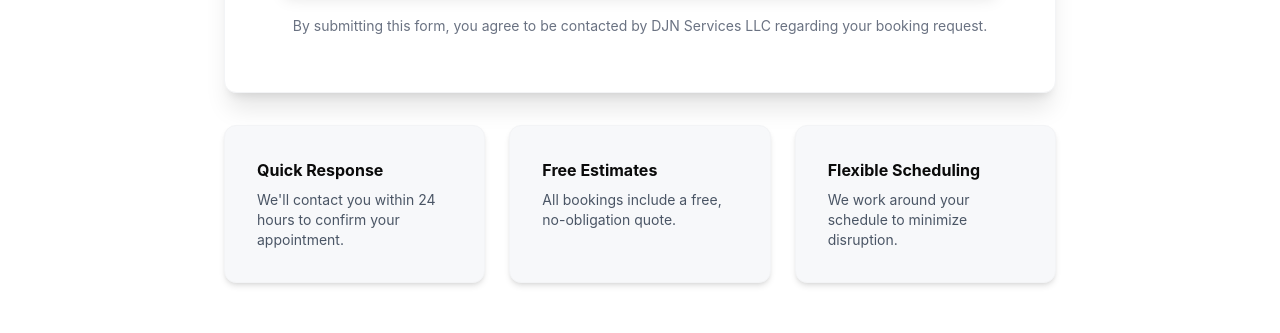
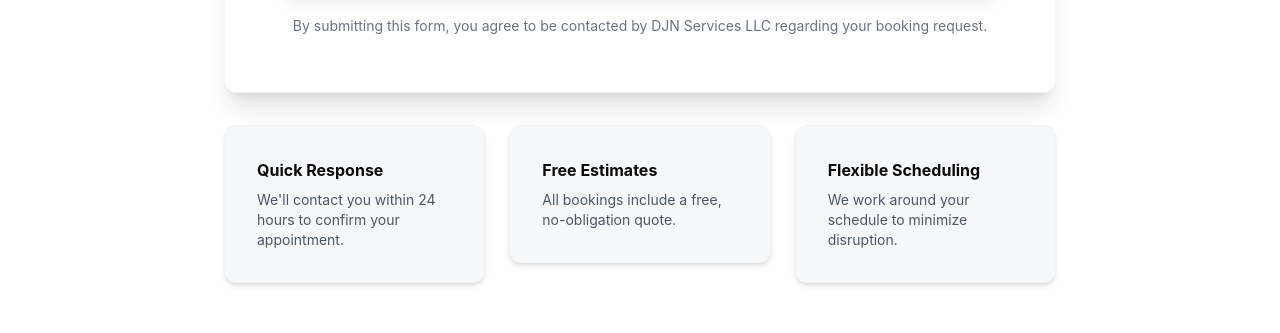
Before and after one commit to WBHankins93/welding-business, a Next.js app: page /booking in a window 1280 px wide. Shown: the part 1780-2113 px from the top of the page. Built offline with nearby package versions, Linux system fonts and the light colour scheme; no server answers.

Commit message:
Animate booking page with scroll-triggered effects
- Add ScrollReveal animations to hero section
- Animate booking form section
- Add StaggerContainer for info cards
- Add scroll animations to emergency CTA section
- All animations respect prefers-reduced-motion

```diff
--- a/app/booking/page.tsx
+++ b/app/booking/page.tsx
@@ -2,6 +2,7 @@ import type { Metadata } from 'next'
 import { Calendar, Clock } from 'lucide-react'
 import { BookingForm } from '@/components/BookingForm'
 import { Breadcrumbs } from '@/components/Breadcrumbs'
+import { ScrollReveal, StaggerContainer, StaggerItem } from '@/components/animations'
 
 export const metadata: Metadata = {
   title: 'Book Your Service',
@@ -37,11 +38,15 @@ export default function Booking() {
       <section className="bg-[#0a0a0a] text-white py-16 sm:py-20 md:py-24 lg:py-32">
         <div className="mx-auto max-w-7xl px-4 sm:px-6 lg:px-8">
           <div className="max-w-3xl">
+            <ScrollReveal>
               <h1 className="text-4xl sm:text-5xl md:text-6xl font-bold mb-4 sm:mb-6">Book Your Service</h1>
+            </ScrollReveal>
+            <ScrollReveal delay={0.1}>
               <p className="text-lg sm:text-xl md:text-2xl text-gray-300 leading-relaxed">
                 Schedule your welding service online. We'll contact you within 24 hours to
                 confirm your appointment.
               </p>
+            </ScrollReveal>
           </div>
         </div>
       </section>
@@ -49,48 +54,62 @@ export default function Booking() {
       {/* Booking Form */}
       <section className="py-12 sm:py-16">
         <div className="mx-auto max-w-4xl px-4 sm:px-6 lg:px-8">
+          <ScrollReveal>
             <div className="bg-white p-6 sm:p-8 md:p-10 lg:p-14 rounded-xl shadow-xl border border-gray-100">
               <h2 className="text-2xl sm:text-3xl font-bold mb-6 sm:mb-8 text-[#0a0a0a]">Schedule Your Service</h2>
               <BookingForm />
             </div>
+          </ScrollReveal>
 
           {/* Additional Information */}
-          <div className="mt-6 sm:mt-8 grid grid-cols-1 sm:grid-cols-2 md:grid-cols-3 gap-4 sm:gap-6">
+          <StaggerContainer className="mt-6 sm:mt-8 grid grid-cols-1 sm:grid-cols-2 md:grid-cols-3 gap-4 sm:gap-6">
+            <StaggerItem>
               <div className="bg-[#f7f8fa] p-6 sm:p-8 rounded-xl border border-gray-100 shadow-md">
                 <h3 className="font-bold mb-2 text-sm sm:text-base">Quick Response</h3>
                 <p className="text-xs sm:text-sm text-gray-600">
                   We'll contact you within 24 hours to confirm your appointment.
                 </p>
               </div>
+            </StaggerItem>
+            <StaggerItem>
               <div className="bg-[#f7f8fa] p-6 sm:p-8 rounded-xl border border-gray-100 shadow-md">
                 <h3 className="font-bold mb-2 text-sm sm:text-base">Free Estimates</h3>
                 <p className="text-xs sm:text-sm text-gray-600">
                   All bookings include a free, no-obligation quote.
                 </p>
               </div>
+            </StaggerItem>
+            <StaggerItem>
               <div className="bg-[#f7f8fa] p-6 sm:p-8 rounded-xl border border-gray-100 shadow-md">
                 <h3 className="font-bold mb-2 text-sm sm:text-base">Flexible Scheduling</h3>
                 <p className="text-xs sm:text-sm text-gray-600">
                   We work around your schedule to minimize disruption.
                 </p>
               </div>
-          </div>
+            </StaggerItem>
+          </StaggerContainer>
         </div>
       </section>
 
       {/* Emergency Service CTA */}
       <section className="bg-[#d4af37] text-[#0a0a0a] py-12 sm:py-16">
         <div className="mx-auto max-w-7xl px-4 sm:px-6 lg:px-8 text-center">
+          <ScrollReveal>
             <h2 className="text-2xl sm:text-3xl font-bold mb-3 sm:mb-4">Need Emergency Service?</h2>
+          </ScrollReveal>
+          <ScrollReveal delay={0.1}>
             <p className="text-base sm:text-lg mb-6 sm:mb-8 text-[#1a1f2e] px-4">
               For urgent welding repairs, call us directly at (555) 123-4567
             </p>
+          </ScrollReveal>
+          <ScrollReveal delay={0.2}>
             <a
               href="tel:5551234567"
               className="inline-block bg-[#0a0a0a] text-[#d4af37] hover:bg-[#1a1f2e] px-8 sm:px-10 py-3 sm:py-4 rounded-lg transition-all duration-200 font-semibold shadow-xl hover:shadow-2xl text-sm sm:text-base"
             >
               Call Now
             </a>
+          </ScrollReveal>
         </div>
       </section>
     </div>
```
Lines whose indentation alone changed are shown as unchanged.
